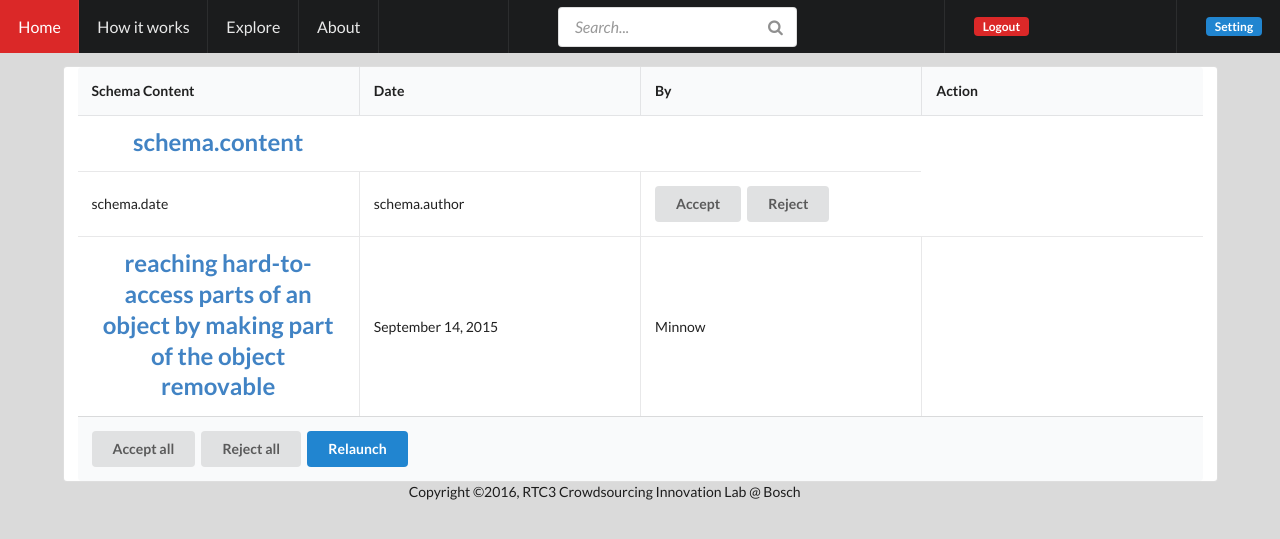
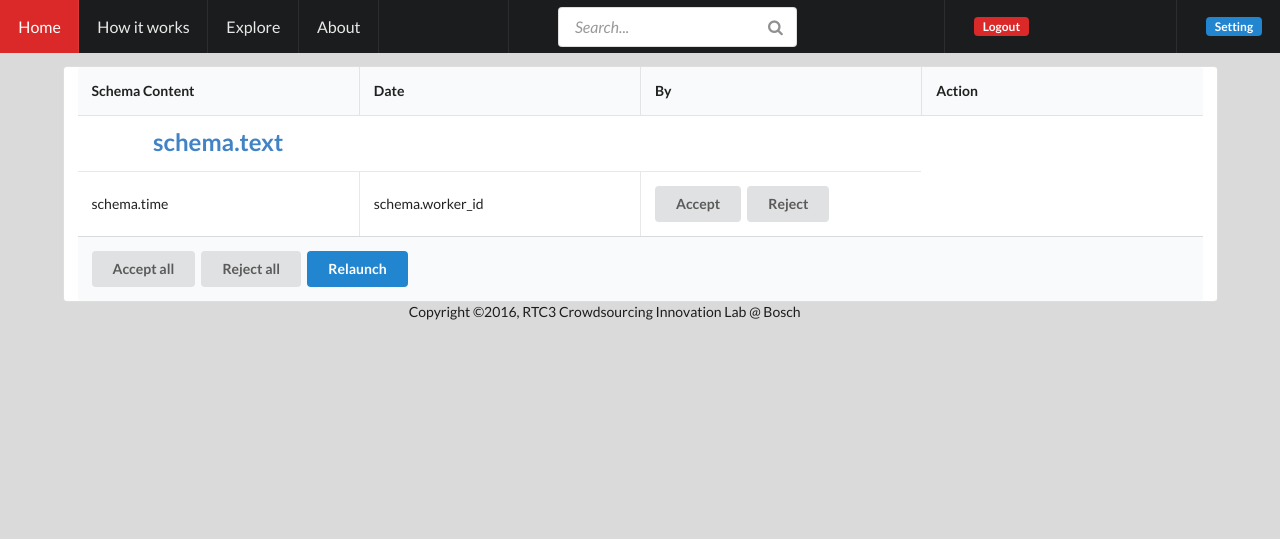
Before and after one commit to srkrish2/innovation17, a Python web app: template templates/schemas.html in a window 1280 px wide. Shown: the top 539 px of the page. Run offline with Jinja, Linux system fonts and the light colour scheme; the template is opened without the code that fills it: most values are stand-ins (such as "Sample title", 1, 10 or a date in 2020).

Commit message:
schema fixed

```diff
--- a/templates/schemas.html
+++ b/templates/schemas.html
@@ -14,30 +14,20 @@
       </thead>
       <tbody>
         {% for schema in schemas %}
-        <tr class='schema-id-' {{schema.id}}>
+        <tr class='schema-id-' {{schema.assignment_id}}>
           <td>
             <h2 class="ui aligned sortable centered header">
-              <a href="get_schema" class="schema-content">schema.content</a>
+              <a href="get_schema" class="schema-content">schema.text</a>
             </h2>
           </td>
         </tr>
-        <td>schema.date</td>
-        <td>schema.author</td>
+        <td>schema.time</td>
+        <td>schema.worker_id</td>
         <td><div class="ui button">Accept</div>
           <div class="ui button">Reject</div>
         </td>
         {% endfor %}
-        <tr>
-          <td>
-            <h2 class="ui aligned sortable centered header">
-              <a href="schema-id" class="schema-content">reaching hard-to-access parts of an object by making part of the object removable</a>
-            </h2>
-          </td>
-          <td>September 14, 2015</td>
-          <td>Minnow</td>
-          <td>
-          </td>
-        </tr>
+
       </tbody>
       <tfoot class="full-width">
         <tr class="padded">
```
Also changed, not shown: templates/home.html (+4 -4 lines), public/assets/js/problems.js.
